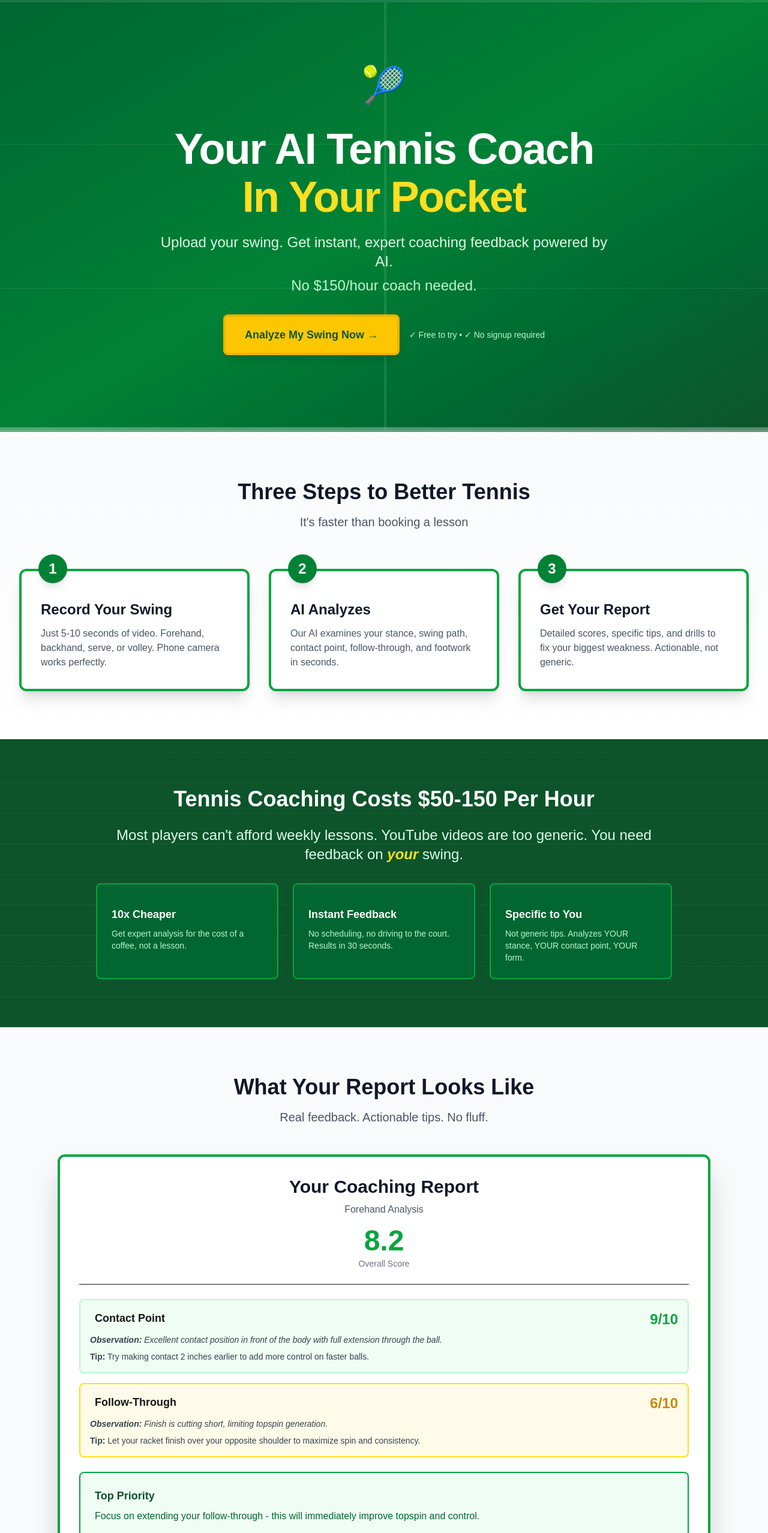
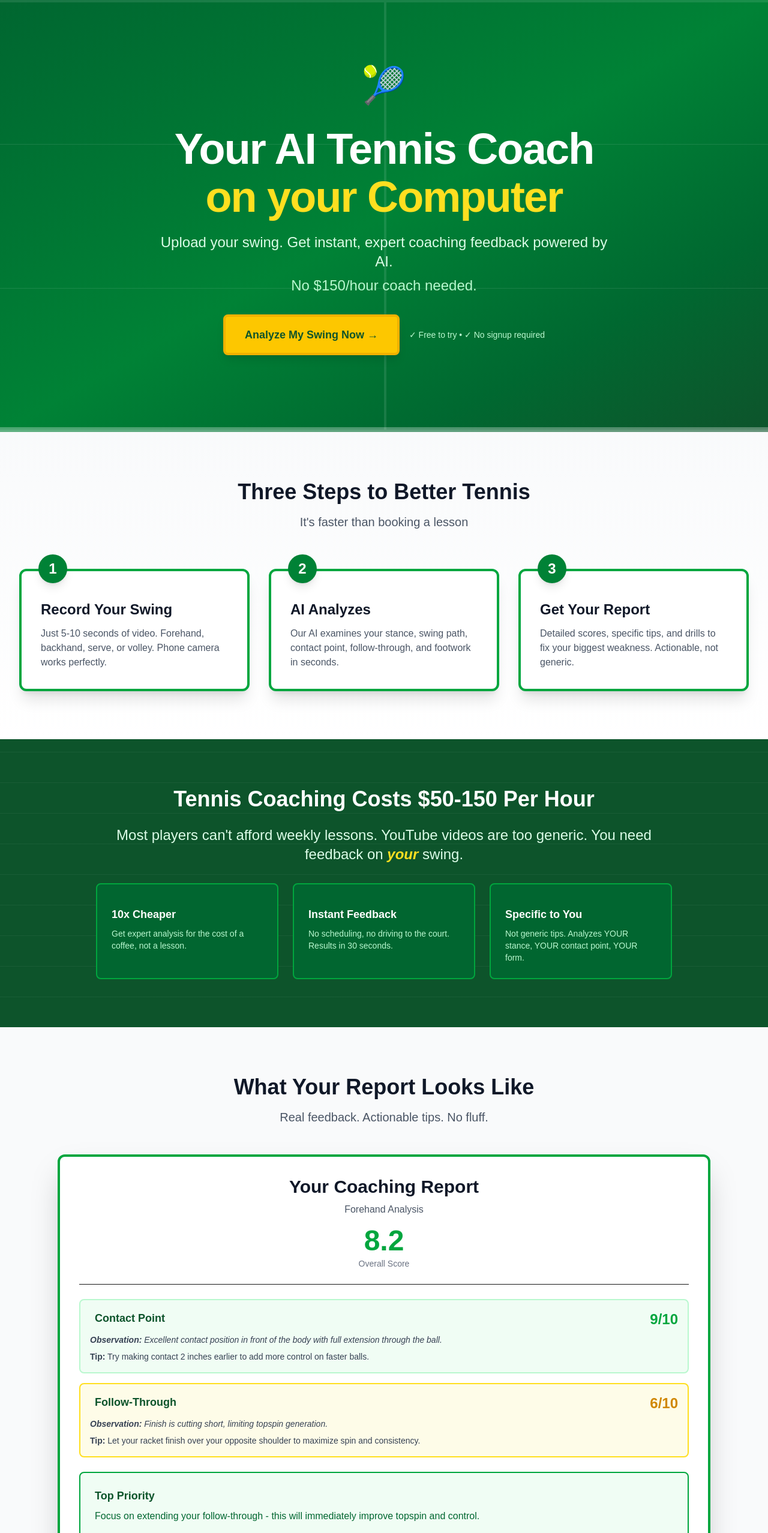
Before and after one commit to jbgaribay/bederer-ai, a Next.js app: page / in a window 1280 px wide. Shown: the top 2555 px of the page at 60% size. Built offline with nearby package versions, Linux system fonts and the light colour scheme.

Commit message:
change wording

```diff
--- a/app/page.tsx
+++ b/app/page.tsx
@@ -26,7 +26,7 @@ export default function HomePage() {
             <h1 className="text-5xl md:text-7xl font-black mb-6 tracking-tight">
               Your AI Tennis Coach
               <span className="block text-yellow-300 mt-2">
-                In Your Pocket
+                on your Computer
               </span>
             </h1>
 
@@ -197,12 +197,12 @@ export default function HomePage() {
                 <div className="flex items-start justify-between mb-2">
                   <div className="flex items-center gap-2">
                     <span className="text-xl"></span>
-                    <h4 className="font-bold text-lg">Contact Point</h4>
+                    <h4 className="font-bold text-lg text-green-900">Contact Point</h4>
                   </div>
                   <div className="text-2xl font-bold text-green-600">9/10</div>
                 </div>
                 <p className="text-sm mb-2 italic text-gray-700">
-                  <span className="font-semibold">Observation:</span> Excellent contact position
+                  <span className="font-semibold ">Observation:</span> Excellent contact position
                   in front of the body with full extension through the ball.
                 </p>
                 <p className="text-sm text-gray-700">
@@ -216,7 +216,7 @@ export default function HomePage() {
                 <div className="flex items-start justify-between mb-2">
                   <div className="flex items-center gap-2">
                     <span className="text-xl"></span>
-                    <h4 className="font-bold text-lg">Follow-Through</h4>
+                    <h4 className="font-bold text-green-900 text-lg">Follow-Through</h4>
                   </div>
                   <div className="text-2xl font-bold text-yellow-600">6/10</div>
                 </div>
```
